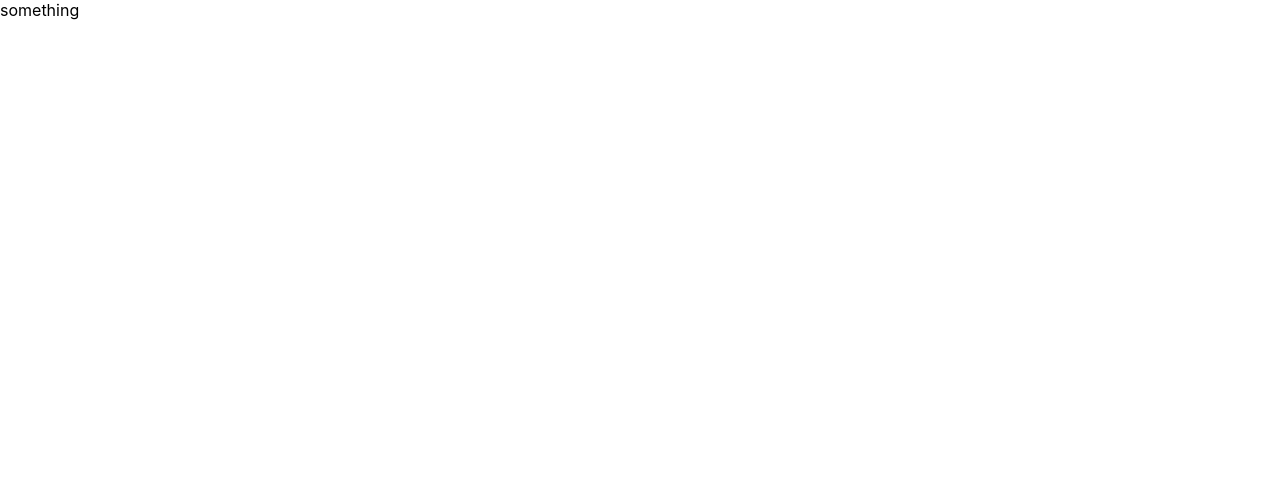
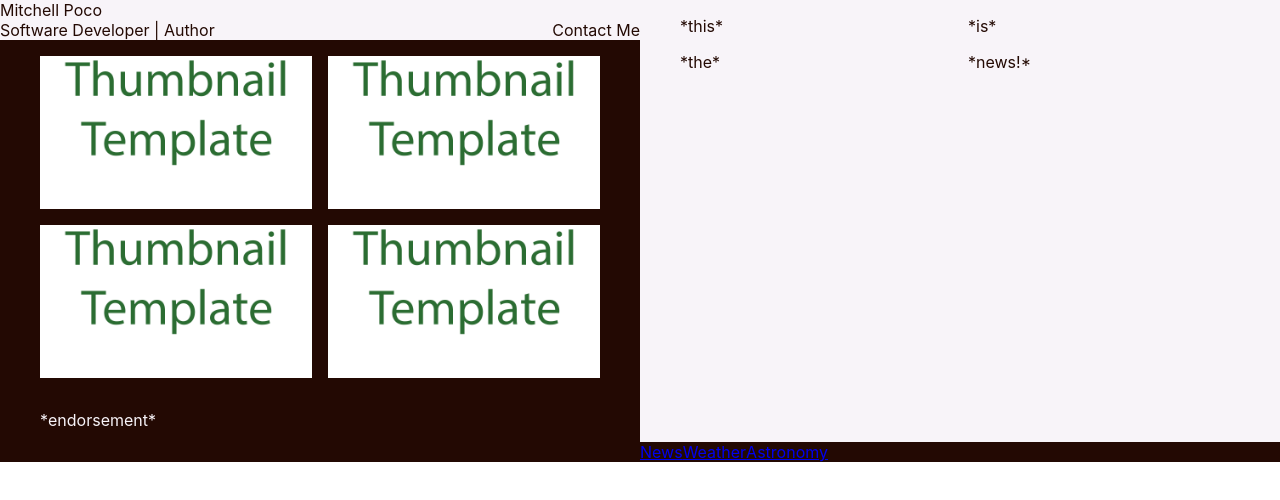
Before and after one commit to mljpoco/spider-portfolio, a React (Create React App) app: page / in a window 1280 px wide. Shown: the top 500 px of the page. Built offline with nearby package versions, Linux system fonts and the light colour scheme.

Commit message:
initial flexboxes and grids laid out

```diff
--- a/src/App.js
+++ b/src/App.js
@@ -5,7 +5,7 @@ import { QueryClientProvider, QueryClient } from 'react-query'
 
 export default function App() {
 
-const queryClient = new QueryClient()
+  const queryClient = new QueryClient()
 
   return (
     <QueryClientProvider client={queryClient}>
--- /dev/null
+++ b/src/Components/AstronomyComponent.js
@@ -0,0 +1,7 @@
+
+export default function Astronomy() {
+
+    return(
+        <>Astronomy</>
+    );
+}
--- a/src/Components/MainComponent.js
+++ b/src/Components/MainComponent.js
@@ -1,5 +1,42 @@
+import { Route, Routes, Link } from 'react-router-dom';
+import News from './NewsComponent';
+import Weather from './WeatherComponent';
+import Astronomy from './AstronomyComponent';
+
 export default function Main() {
-    return (
-        <div>something</div>
-    );
+
+
+
+	return (
+		<main className='main-flex-wrapper'>
+			<div className='personal dark'>
+				<header className='flex-wrapper light'>
+					<span className='name'>Mitchell Poco</span>
+					<span>Software Developer | Author</span>
+					<span>Contact Me</span>
+				</header>
+				<figure className='grid-container'>
+					<img src='./thumbnail.png' />
+					<img src='./thumbnail.png' />
+					<img src='./thumbnail.png' />
+					<img src='./thumbnail.png' />
+					<p>
+						*endorsement*
+					</p>
+				</figure>
+			</div>
+			<div className='fetched-flex-wrapper light'>
+				<Routes>
+					<Route path='/' element={<News />} />
+					<Route path='/weather' element={<Weather />} />
+					<Route path='/astronomy' element={<Astronomy />} />
+				</Routes>
+				<footer className='flex-wrapper dark'>
+					<Link to='/' >News</Link>
+					<Link to='/weather' >Weather</Link>
+					<Link to='/astronomy' >Astronomy</Link>
+				</footer>
+			</div>
+		</main>
+	);
 }
--- /dev/null
+++ b/src/Components/NewsComponent.js
@@ -0,0 +1,19 @@
+export default function News() {
+
+    return (
+        <figure className='grid-container'>
+            <div>
+                *this*
+            </div>
+            <div>
+                *is*
+            </div>
+            <div>
+                *the*
+            </div>
+            <div>
+                *news!*
+            </div>
+        </figure>
+    );
+}
--- /dev/null
+++ b/src/Components/WeatherComponent.js
@@ -0,0 +1,6 @@
+export default function Weather() {
+
+    return(
+        <>Weather</>
+    );
+}
--- a/src/styles.scss
+++ b/src/styles.scss
@@ -1,12 +1,83 @@
-
-
 $dark: #230903;
 $light: #f8f4f9;
 $seconary-color: #ef5d60;
 $tertiary-color: #ec4067;
+$sm: 576px;
+$md: 768px;
+$lg: 992px;
 
 body {
-    max-width: 100%;
-    height: 100%;
-    overflow-x: hidden;
+	max-width: 100%;
+	height: 100%;
+	overflow-x: hidden;
 }
+
+// boilerplate styles
+.flex-wrapper {
+	display: flex;
+}
+
+.dark {
+	background-color: $dark;
+	color: $light;
+}
+
+.light {
+	background-color: $light;
+	color: $dark;
+}
+
+// custom styles
+.personal {
+	flex-basis: 50%;
+}
+
+.fetched-flex-wrapper {
+	display: flex;
+	flex-basis: 50%;
+	flex-direction: column;
+	justify-content: space-between;
+}
+
+.personal header {
+	flex-wrap: wrap;
+	justify-content: space-between;
+}
+
+.fetched footer {
+	align-self: end;
+	flex-basis: 100%;
+	justify-content: space-between;
+}
+
+.name {
+	flex-basis: 100%;
+}
+
+.main-flex-wrapper {
+	height: 100%;
+	max-width: 100%;
+	display: flex;
+	flex-direction: column;
+}
+
+.grid-container {
+	display: grid;
+	align-items: center;
+	grid-template-columns: repeat(auto-fit, minmax(240px, 1fr));
+	gap: 1rem;
+}
+
+.grid-container img {
+	object-fit: cover;
+	width: 100%;
+	max-height: 100%;
+}
+
+//we want the flex direction to be column for less than $md
+
+@media (min-width: $md) {
+	.main-flex-wrapper {
+		flex-direction: row;
+	}
+}
```
Also changed, not shown: public/thumbnail.png (added).
